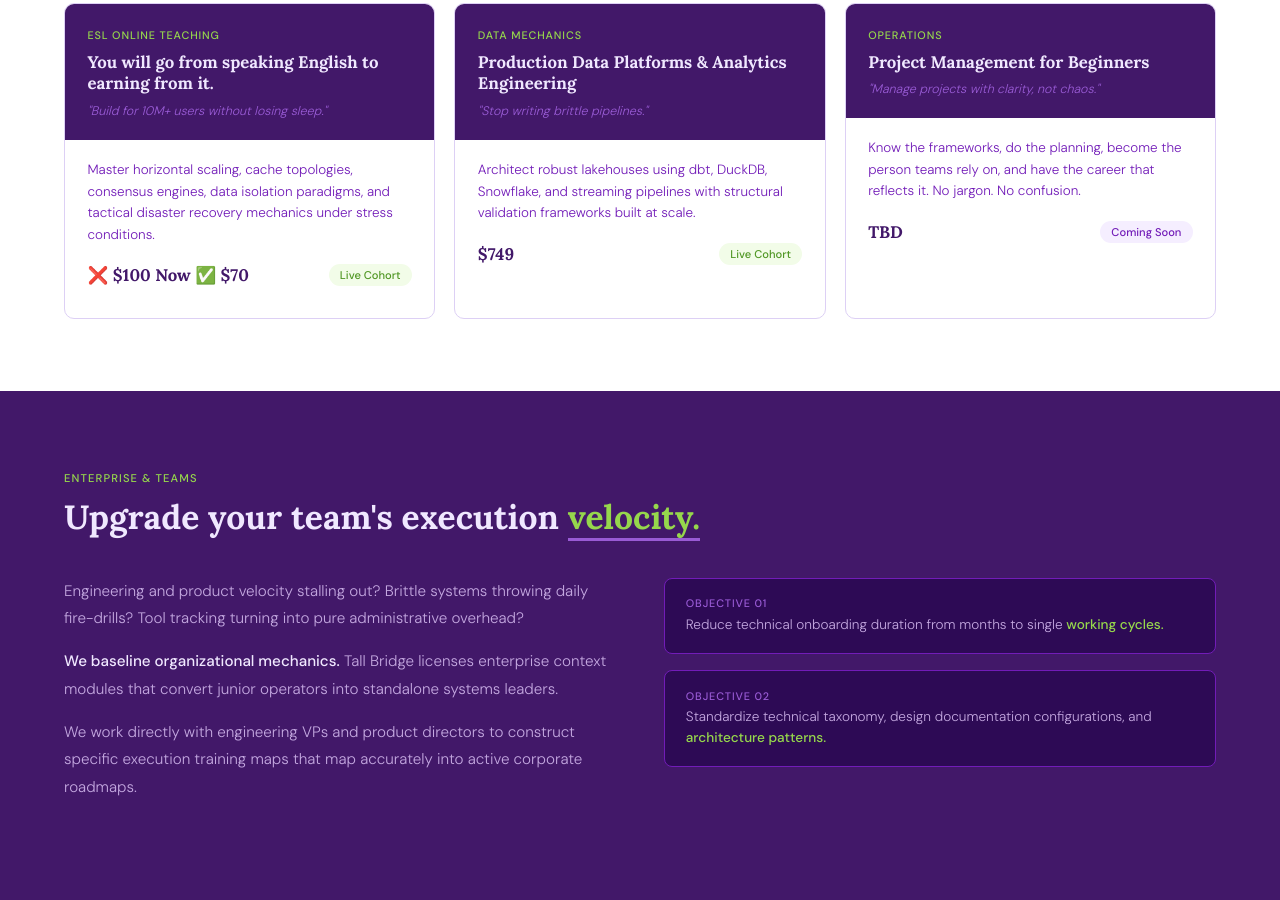
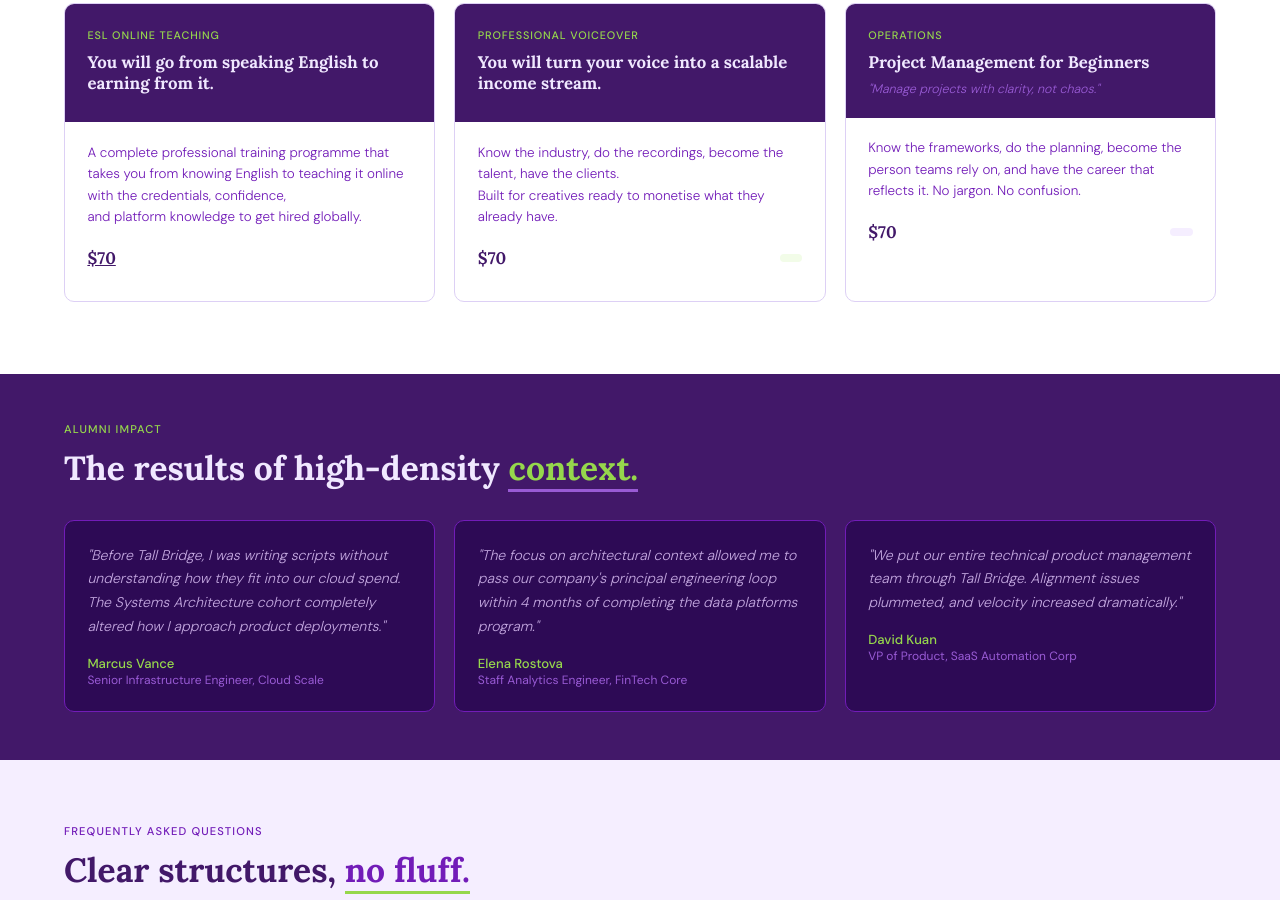
Before and after one commit to Danotech-int/Tall-Bridge, a plain HTML site: page index.html in a window 1280 px wide. Shown: the part 1501-2401 px from the top of the page. Drawn offline with Linux system fonts and the light colour scheme.

Commit message:
Update index.html

```diff
--- a/index.html
+++ b/index.html
@@ -117,28 +117,25 @@
           <div class="course-top">
             <div class="course-tag">ESL Online Teaching</div>
             <h3>You will go from speaking English to earning from it.</h3>
-            <div class="course-tagline">"Build for 10M+ users without losing sleep."</div>
           </div>
           <div class="course-body">
-            <p>Master horizontal scaling, cache topologies, consensus engines, data isolation paradigms, and tactical disaster recovery mechanics under stress conditions.</p>
+            <p>A complete professional training programme that takes you from knowing English to teaching it online with the credentials, confidence, <br>and platform knowledge to get hired globally.</p>
             <div class="course-meta">
-              <span class="price">❌ $100 Now ✅ $70 </span>
-              <span class="badge badge-live">Live Cohort</span>
+              <span class="price"> <u>$70</u> </span>
             </div>
           </div>
         </div>
 
         <div class="course-card" onclick="showCourse('data-platforms')">
           <div class="course-top">
-            <div class="course-tag">Data Mechanics</div>
-            <h3>Production Data Platforms & Analytics Engineering</h3>
-            <div class="course-tagline">"Stop writing brittle pipelines."</div>
+            <div class="course-tag">Professional Voiceover</div>
+            <h3>You will turn your voice into a scalable income stream.</h3>
           </div>
           <div class="course-body">
-            <p>Architect robust lakehouses using dbt, DuckDB, Snowflake, and streaming pipelines with structural validation frameworks built at scale.</p>
+            <p>Know the industry, do the recordings, become the talent, have the clients. <br>Built for creatives ready to monetise what they already have.</p>
             <div class="course-meta">
-              <span class="price">$749</span>
-              <span class="badge badge-live">Live Cohort</span>
+              <span class="price">$70</span>
+              <span class="badge badge-live"></span>
             </div>
           </div>
         </div>
@@ -152,38 +149,14 @@
           <div class="course-body">
             <p>Know the frameworks, do the planning, become the person teams rely on, and have the career that reflects it. No jargon. No confusion.</p>
             <div class="course-meta">
-              <span class="price">TBD</span>
-              <span class="badge badge-soon">Coming Soon</span>
+              <span class="price">$70</span>
+              <span class="badge badge-soon"></span>
             </div>
           </div>
         </div>
       </div>
     </section>
 
-    <section class="b2b">
-      <div class="b2b-inner">
-        <div class="section-label">Enterprise & Teams</div>
-        <h2 class="section-h2">Upgrade your team's execution <em>velocity.</em></h2>
-
-        <div class="b2b-grid">
-          <div class="phil-text b2b-text">
-            <p>Engineering and product velocity stalling out? Brittle systems throwing daily fire-drills? Tool tracking turning into pure administrative overhead?</p>
-            <p><strong>We baseline organizational mechanics.</strong> Tall Bridge licenses enterprise context modules that convert junior operators into standalone systems leaders.</p>
-            <p>We work directly with engineering VPs and product directors to construct specific execution training maps that map accurately into active corporate roadmaps.</p>
-          </div>
-          <div class="outcomes">
-            <div class="outcome">
-              <div class="outcome-label">Objective 01</div>
-              <p>Reduce technical onboarding duration from months to single <strong>working cycles.</strong></p>
-            </div>
-            <div class="outcome">
-              <div class="outcome-label">Objective 02</div>
-              <p>Standardize technical taxonomy, design documentation configurations, and <strong>architecture patterns.</strong></p>
-            </div>
-          </div>
-        </div>
-      </div>
-    </section>
 
     <section class="testimonials">
       <div class="section-label">Alumni Impact</div>
```
